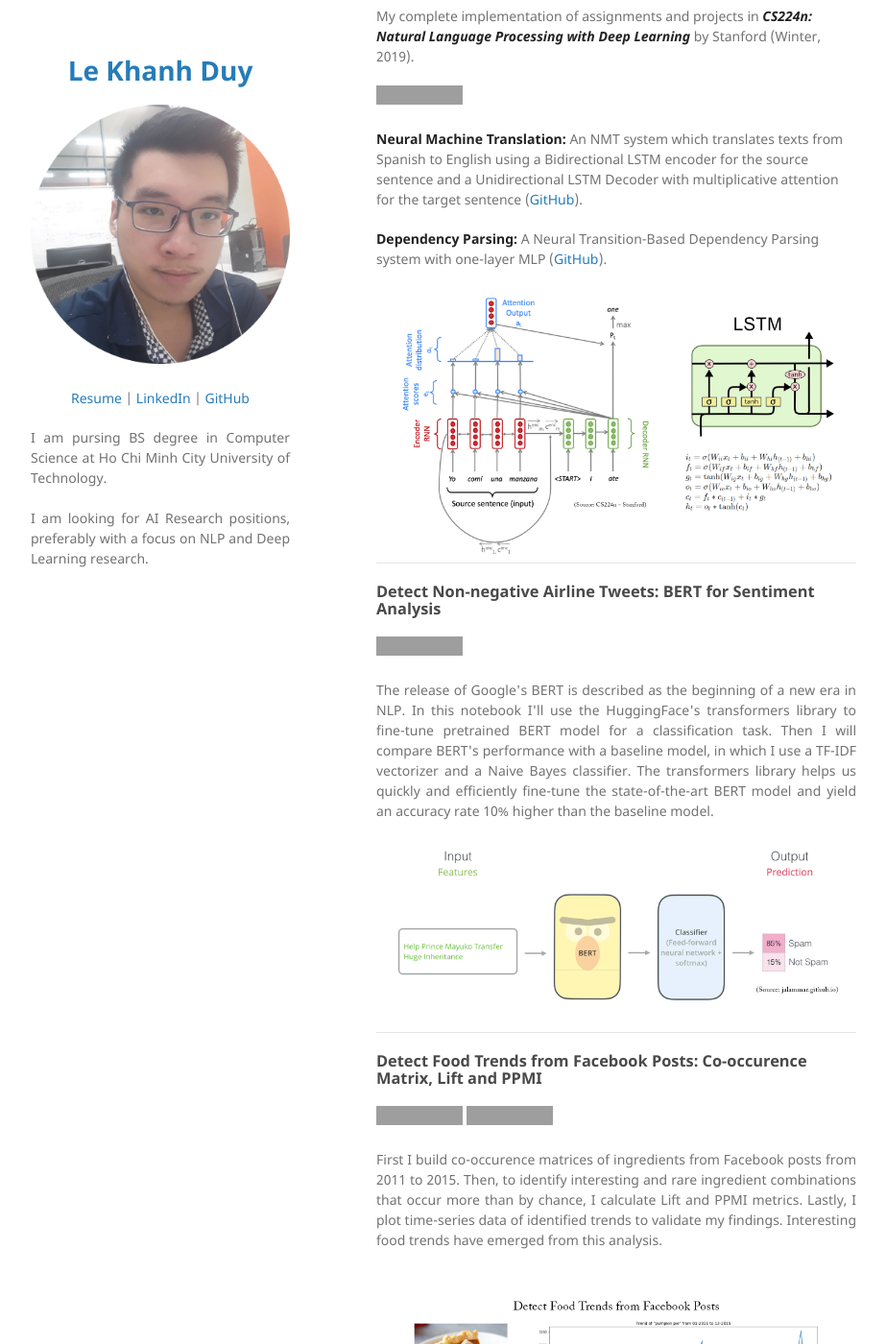
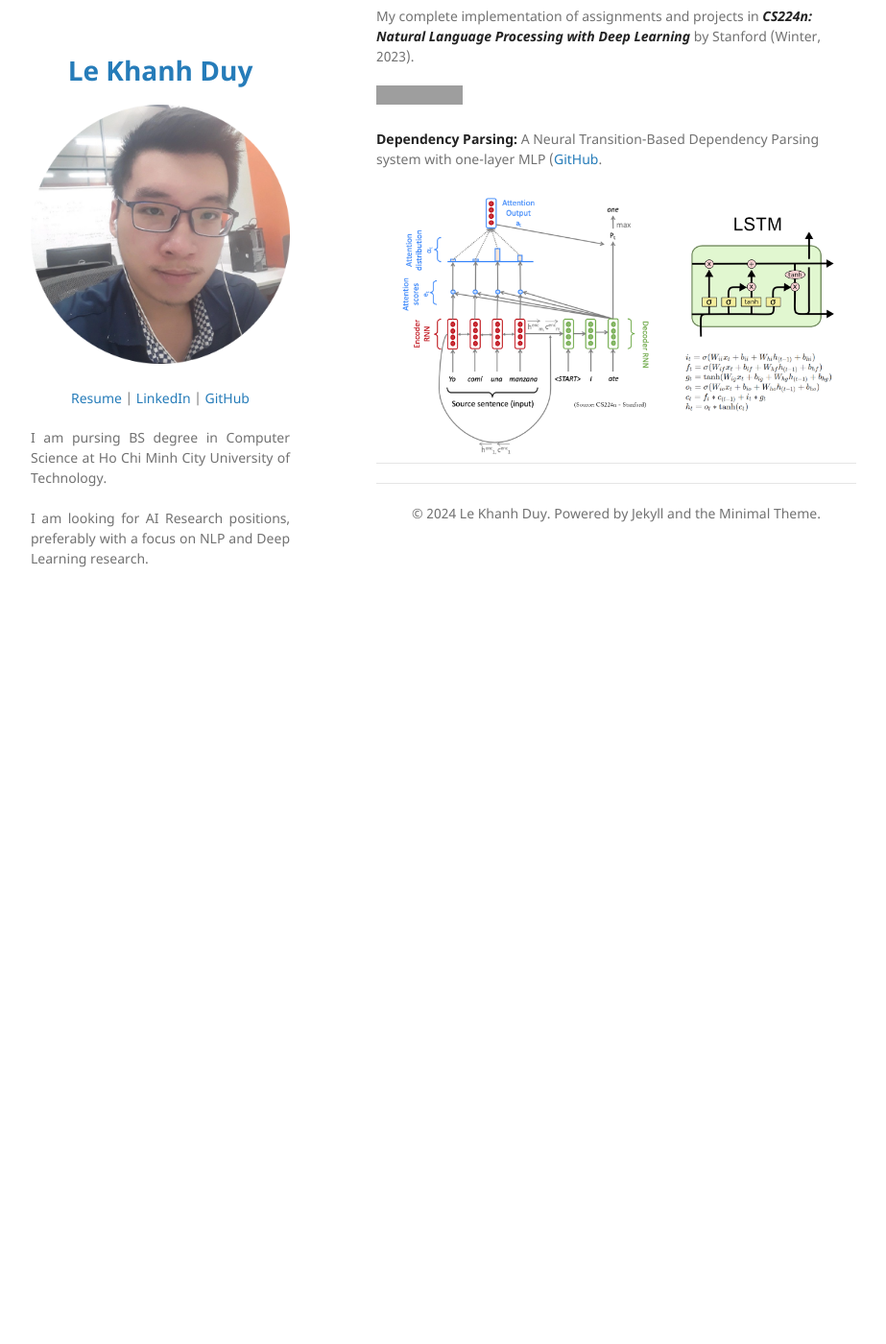
Before and after one commit to duyvt6663/portfolio, a Jekyll site: the page built from index.md, in a window 1280 px wide and 1400 px high, scrolled down 205 px. Shown: the whole window at 96% size, without its empty margins (178-1101 px from the left). Built offline with Jekyll 4.4.1, drawn with Linux system fonts in a browser that asks for light colours; our own code applies the rules of GitHub Pages for plain Markdown files; after the commit the page ends 900 px from its top, so only the background shows below that; some of the changed text lies outside the part shown; grey boxes are pictures that could not be loaded.

Commit message:
update portfolio

```diff
--- a/index.md
+++ b/index.md
@@ -4,18 +4,18 @@
 
 ### CS224n: Natural Language Processing with Deep Learning
 
-My complete implementation of assignments and projects in [***CS224n: Natural Language Processing with Deep Learning***](http://web.stanford.edu/class/cs224n/) by Stanford (Winter, 2019).
+My complete implementation of assignments and projects in [***CS224n: Natural Language Processing with Deep Learning***](http://web.stanford.edu/class/cs224n/) by Stanford (Winter, 2023).
 
-[![View on GitHub](https://img.shields.io/badge/GitHub-View_on_GitHub-blue?logo=GitHub)](https://github.com/chriskhanhtran/CS224n-NLP-Solutions/tree/master/assignments/)
+[![View on GitHub](https://img.shields.io/badge/GitHub-View_on_GitHub-blue?logo=GitHub)](https://github.com/duyvt6663/CS224n_2023)
 
-**Neural Machine Translation:** An NMT system which translates texts from Spanish to English using a Bidirectional LSTM encoder for the source sentence and a Unidirectional LSTM Decoder with multiplicative attention for the target sentence ([GitHub](https://github.com/chriskhanhtran/CS224n-NLP-Solutions/tree/master/assignments/)).
+<!-- **Neural Machine Translation:** An NMT system which translates texts from Spanish to English using a Bidirectional LSTM encoder for the source sentence and a Unidirectional LSTM Decoder with multiplicative attention for the target sentence ([GitHub](https://github.com/chriskhanhtran/CS224n-NLP-Solutions/tree/master/assignments/)). -->
 
-**Dependency Parsing:** A Neural Transition-Based Dependency Parsing system with one-layer MLP ([GitHub](https://github.com/chriskhanhtran/CS224n-NLP-Assignments/tree/master/assignments/a3)).
+**Dependency Parsing:** A Neural Transition-Based Dependency Parsing system with one-layer MLP ([GitHub](https://github.com/duyvt6663/CS224n_2023/tree/main/assignment3).
 
 <center><img src="images/nlp.png"/></center>
 
----
-### Detect Non-negative Airline Tweets: BERT for Sentiment Analysis
+<!-- --- -->
+<!-- ### Detect Non-negative Airline Tweets: BERT for Sentiment Analysis
 
 [![Run in Google Colab](https://img.shields.io/badge/Colab-Run_in_Google_Colab-blue?logo=Google&logoColor=FDBA18)](https://colab.research.google.com/drive/1f32gj5IYIyFipoINiC8P3DvKat-WWLUK)
 
@@ -89,10 +89,10 @@ My complete implementation of assignments and projects in [***CS224n: Natural La
 <div style="text-align: justify">In three-month research and a two-day hackathon, I led a team of four students to discover insights from 6 million records of NYC and Boston government spending data sets and won runner-up prize for the best research poster out of 18 participating colleges.</div>
 <br>
 <center><img src="images/bac2018.JPG"/></center>
-<br>
+<br> -->
 
 ---
-## Filmed by me
+<!-- ## Filmed by me
 
 [![View My Films](https://img.shields.io/badge/YouTube-View_My_Films-grey?logo=youtube&labelColor=FF0000)](https://www.youtube.com/watch?v=vfZwdEWgUPE)
 
@@ -102,7 +102,7 @@ My complete implementation of assignments and projects in [***CS224n: Natural La
 - [Ada Von Weiss - You Regret (Winter at Niagara)](https://www.youtube.com/watch?v=-5esqvmPnHI)
 - [The Weight We Carry is Love - TORONTO](https://www.youtube.com/watch?v=vfZwdEWgUPE)
 - [In America - Boston 2017](https://www.youtube.com/watch?v=YdXufiebgyc)
-- [In America - We Call This Place Our Home (Massachusetts)](https://www.youtube.com/watch?v=jzfcM_iO0FU)
+- [In America - We Call This Place Our Home (Massachusetts)](https://www.youtube.com/watch?v=jzfcM_iO0FU) -->
 
 ---
 <center>© 2024 Le Khanh Duy. Powered by Jekyll and the Minimal Theme.</center>
```
